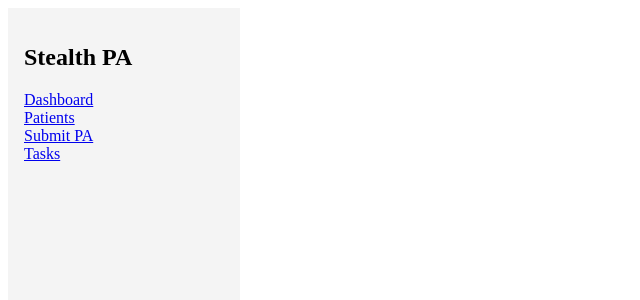
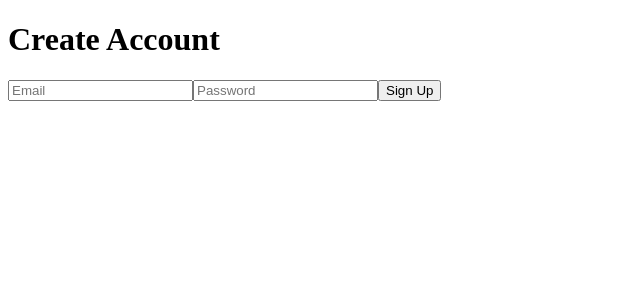
Before and after one commit to chrystinag/OncoPriorAuthPortal, a React (Create React App) app: page /signup in a window 1280 px wide. Shown: the top 300 px of the page, without its empty margins (0-640 px from the left). Built offline with nearby package versions, Linux system fonts and the light colour scheme.

Commit message:
For login and signup
Updated app and added main layout

```diff
--- a/src/pages/App.js
+++ b/src/pages/App.js
@@ -1,26 +1,32 @@
+
 import React from "react";
 import { BrowserRouter as Router, Routes, Route } from "react-router-dom";
+
 import Dashboard from "./Dashboard";
 import SubmitPA from "./SubmitPA";
 import Patients from "./Patients";
 import Tasks from "./Tasks";
-import Sidebar from "../components/Sidebar";
+import Login from "./Login";
+import Signup from "./Signup";
+import MainLayout from "./MainLayout";
 
-const App = () => (
-  <Router>
-    <div style={{ display: "flex" }}>
-      <Sidebar />
-      <div style={{ flex: 1, padding: "1rem" }}>
-        <Routes>
+export default function App() {
+  return (
+    <Router>
+      <Routes>
+        {/* Public Auth Routes */}
+        <Route path="/login" element={<Login />} />
+        <Route path="/signup" element={<Signup />} />
+
+        {/* Protected Layout Routes */}
+        <Route element={<MainLayout />}>
           <Route path="/" element={<Dashboard />} />
           <Route path="/dashboard" element={<Dashboard />} />
           <Route path="/submit" element={<SubmitPA />} />
           <Route path="/patients" element={<Patients />} />
           <Route path="/tasks" element={<Tasks />} />
-        </Routes>
-      </div>
-    </div>
-  </Router>
-);
-
-export default App;
+        </Route>
+      </Routes>
+    </Router>
+  );
+}
--- /dev/null
+++ b/src/pages/MainLayout.js
@@ -0,0 +1,17 @@
+
+import React from "react";
+import { Outlet } from "react-router-dom";
+import Sidebar from "../components/Sidebar";
+
+const MainLayout = () => {
+  return (
+    <div style={{ display: "flex" }}>
+      <Sidebar />
+      <div style={{ flex: 1, padding: "1rem" }}>
+        <Outlet />
+      </div>
+    </div>
+  );
+};
+
+export default MainLayout;
```
